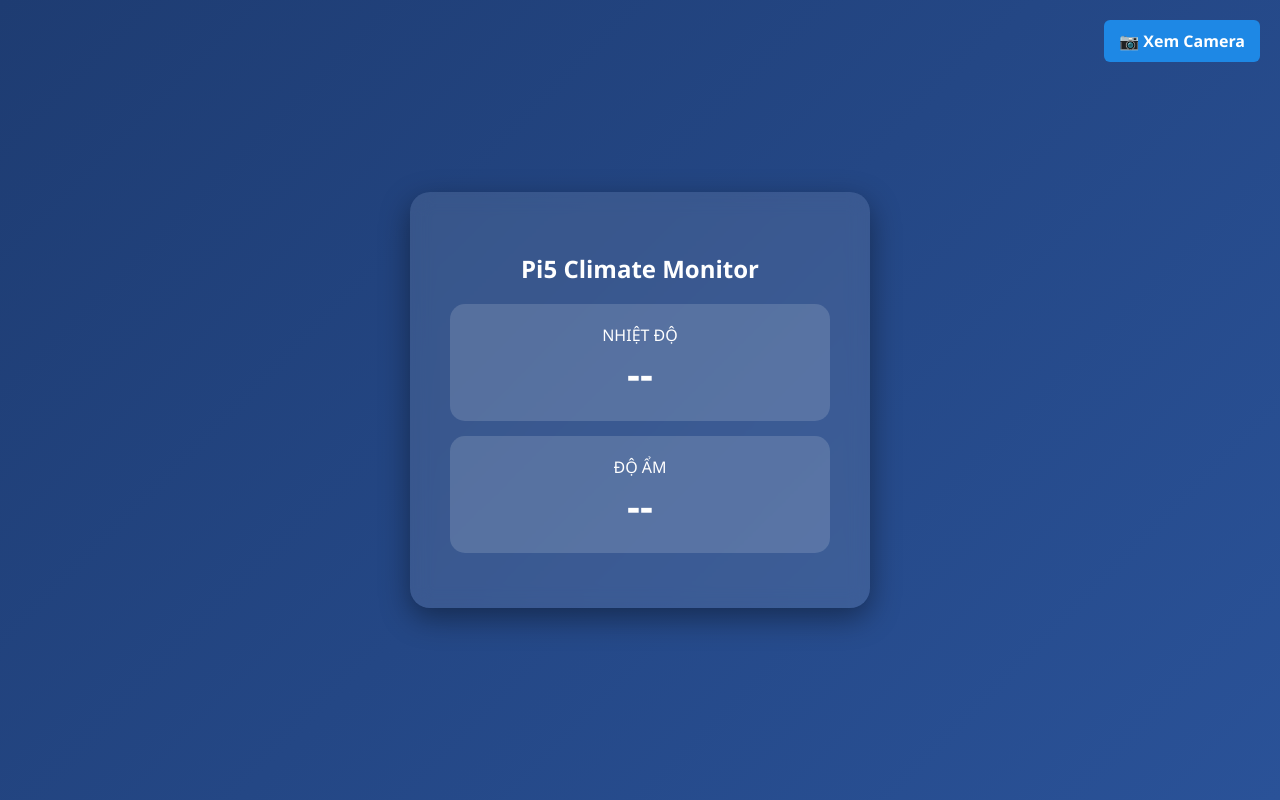
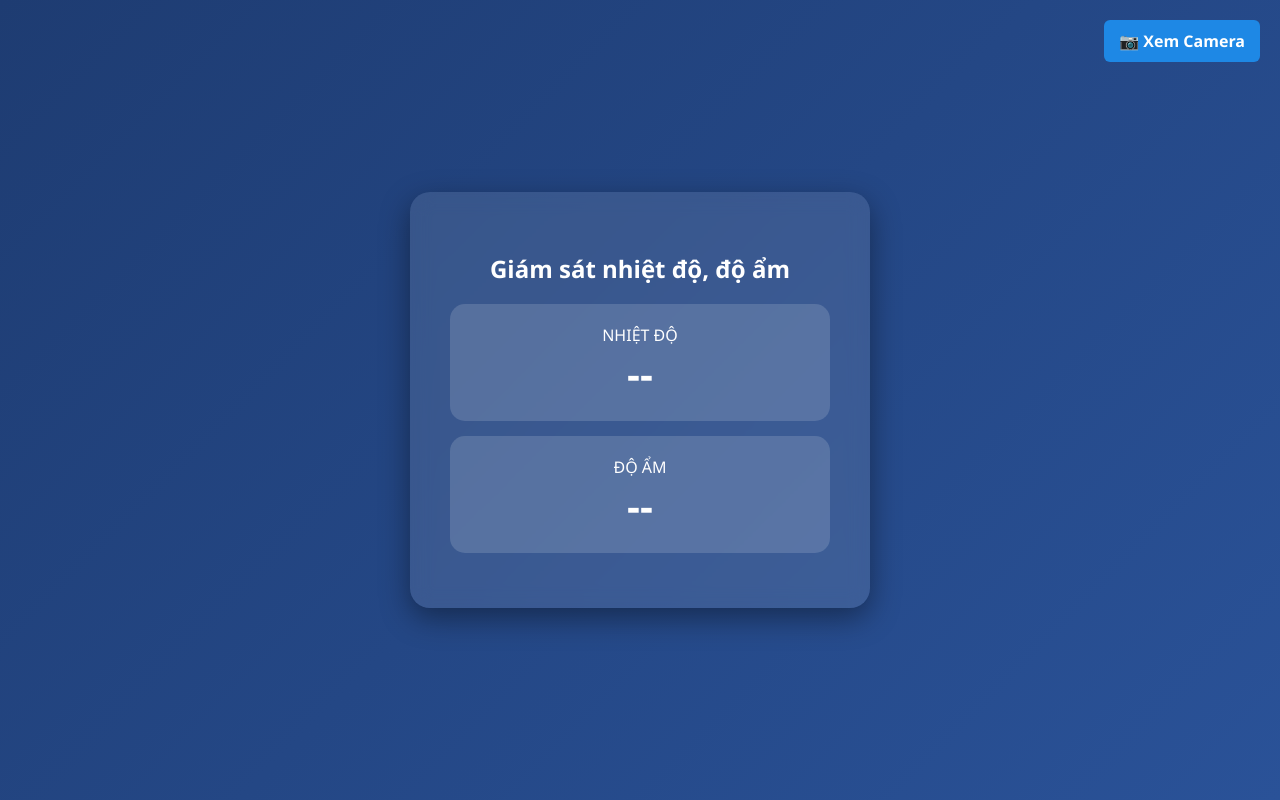
Before and after one commit to nguyenngoctu04022005-beep/dulieuanh, a plain HTML site: page temperature.html in a window 1280 px wide. Drawn offline with Linux system fonts and the light colour scheme; no server answers.

Commit message:
Update temperature.html

```diff
--- a/temperature.html
+++ b/temperature.html
@@ -88,7 +88,7 @@ onValue(sensorRef, (snapshot) => {
 </a>
 
 <div class="container">
-    <h2>Pi5 Climate Monitor</h2>
+    <h2>Giám sát nhiệt độ, độ ẩm</h2>
 
     <div class="card">
         <div>NHIỆT ĐỘ</div>
@@ -102,4 +102,5 @@ onValue(sensorRef, (snapshot) => {
 </div>
 
 </body>
+
 </html>
```
